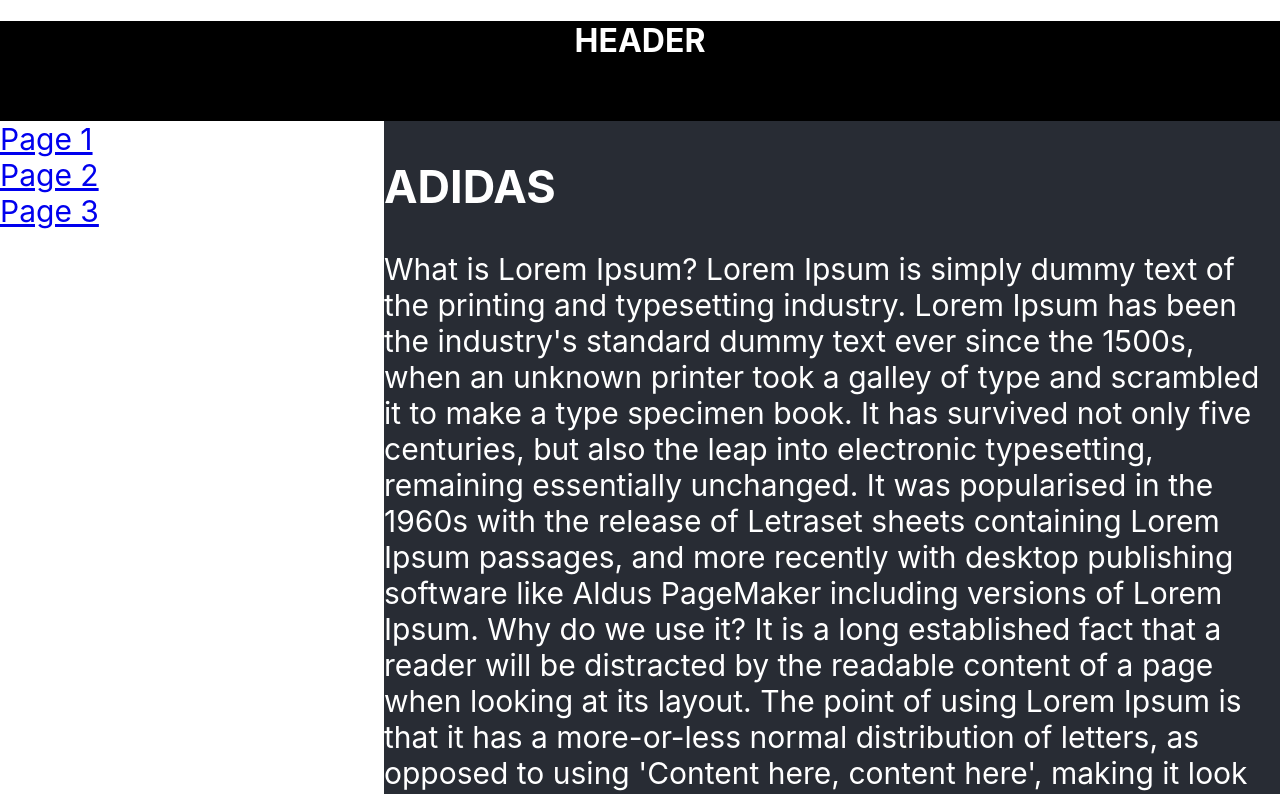
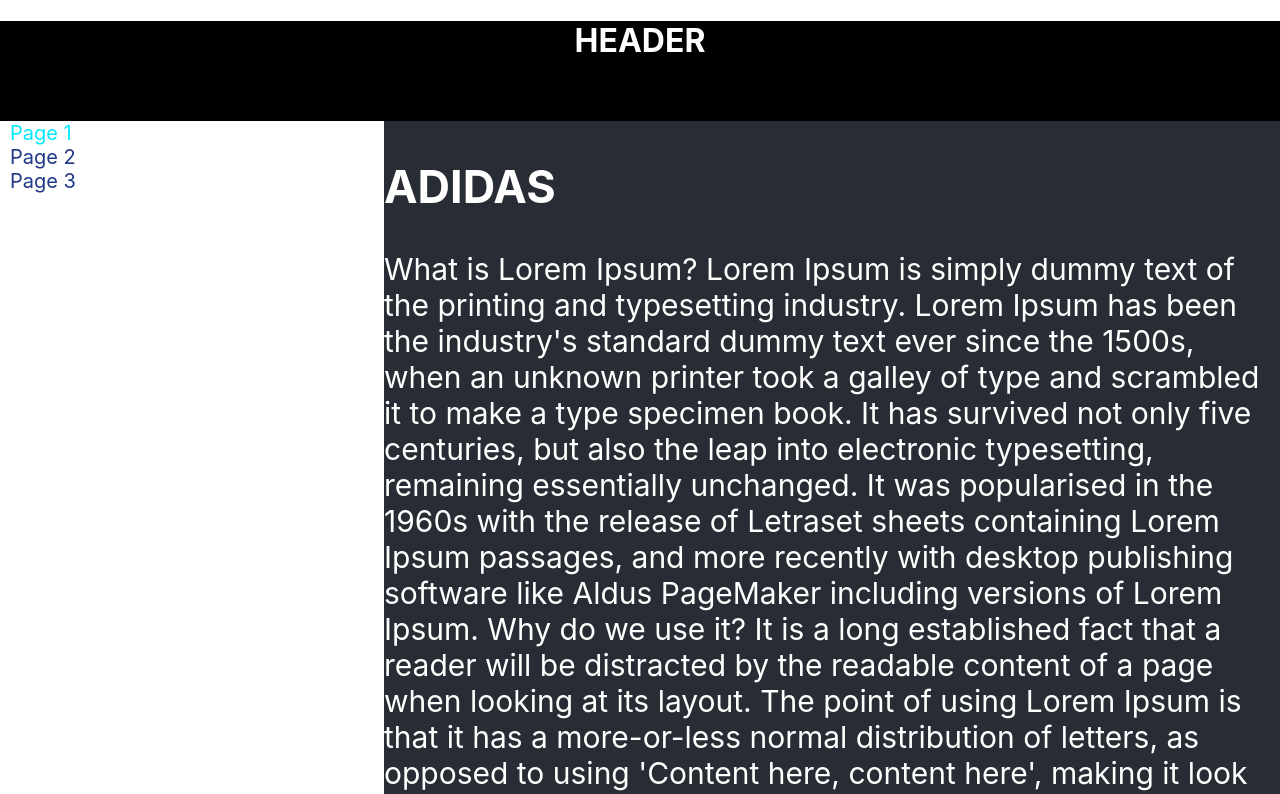
Before and after one commit to kalibria/example-with-routing, a React (Create React App) app: page /page1 in a window 1280 px wide. Shown: the top 794 px of the page. Built offline with nearby package versions, Linux system fonts and the light colour scheme.

Commit message:
code refactored

```diff
--- a/package.json
+++ b/package.json
@@ -15,6 +15,7 @@
     "react-dom": "^18.3.1",
     "react-router-dom": "^6.25.0",
     "react-scripts": "5.0.1",
+    "styled-components": "^6.1.11",
     "typescript": "^4.9.5",
     "web-vitals": "^2.1.4"
   },
--- a/src/App.tsx
+++ b/src/App.tsx
@@ -1,11 +1,18 @@
-import React, {useState} from 'react';
+import React from 'react';
 import styles from "./components/Site.module.css";
 import {PageOne} from "./components/pages/PageOne";
 import {PageTwo} from "./components/pages/PageTwo";
 import {PageThree} from "./components/pages/PageThree";
 import {Navigate, NavLink, Route, Routes} from 'react-router-dom';
 import {Error404} from "./components/pages/Error404";
+import {S} from '../src/components/pages/_styles';
 
+const PATH = {
+    INITPATH:'/',
+    PAGE1: '/page1',
+    PAGE2:'/page2',
+    PAGE3:'/page3'
+} as const
 
 function App() {
     return (
@@ -13,16 +20,16 @@
             <div className={styles.header}><h1>HEADER</h1></div>
             <div className={styles.body}>
                 <div className={styles.nav}>
-                    <div><NavLink to={'/page1'}>Page 1</NavLink></div>
-                    <div><NavLink to={'/page2'}>Page 2</NavLink></div>
-                    <div><NavLink to={'/page3'}>Page 3</NavLink></div>
+                    <S.NavWrapper><NavLink to={PATH.PAGE1}>Page 1</NavLink></S.NavWrapper>
+                    <S.NavWrapper><NavLink to={PATH.PAGE2}>Page 2</NavLink></S.NavWrapper>
+                    <S.NavWrapper><NavLink to={PATH.PAGE3}>Page 3</NavLink></S.NavWrapper>
                 </div>
                 <div className={styles.content}>
                     <Routes>
-                        <Route path={'/'} element={<Navigate to={'/page1'}/>}/>
-                        <Route path={'/page1'} element={<PageOne/>}/>
-                        <Route path={'/page2'} element={<PageTwo/>}/>
-                        <Route path={'/page3'} element={<PageThree/>}/>
+                        <Route path={PATH.INITPATH} element={<Navigate to={'/page1'}/>}/>
+                        <Route path={PATH.PAGE1} element={<PageOne/>}/>
+                        <Route path={PATH.PAGE2} element={<PageTwo/>}/>
+                        <Route path={PATH.PAGE3} element={<PageThree/>}/>
 
                         <Route path={'/error404'} element={<Error404/>}/>
                         <Route path={'/*'} element={<Navigate to={'/error404'}/>} />
@@ -36,4 +43,5 @@
 }
 
 
+
 export default App;
--- /dev/null
+++ b/src/components/pages/_styles.ts
@@ -0,0 +1,24 @@
+import styled from "styled-components";
+
+const NavWrapper = styled.div`
+    margin-left: 10px;
+    font-size: 20px;
+
+    & > a {
+        text-decoration: none;
+        color: #1e3786
+    }
+
+    & > a.active {
+        text-decoration: none;
+        color: #03eaff
+    }
+
+    & > a:hover {
+        color: steelblue;
+    }
+`
+
+export const S = {
+    NavWrapper
+}
```
Also changed, not shown: 1 other file (tests, documents, lock files or other folders).
